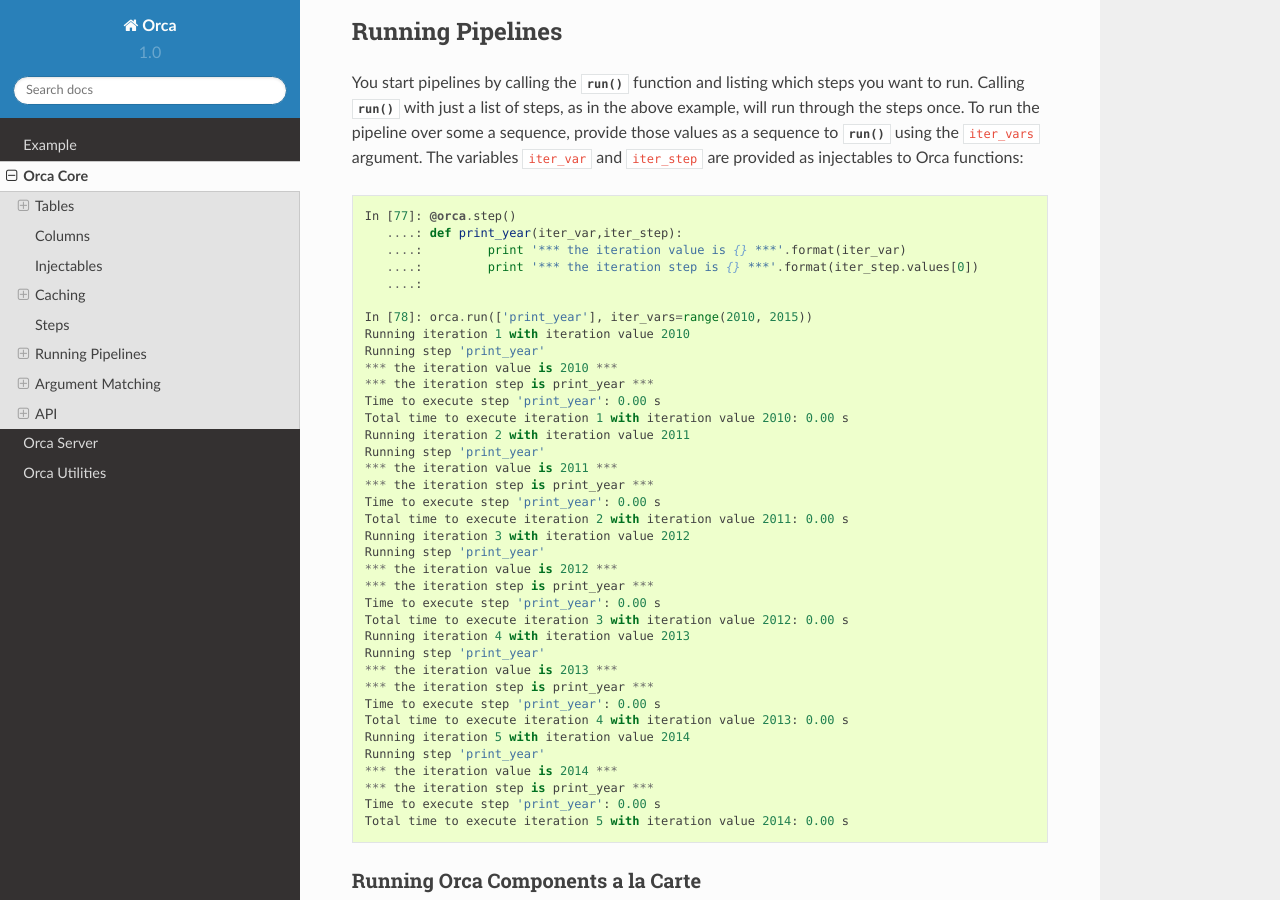
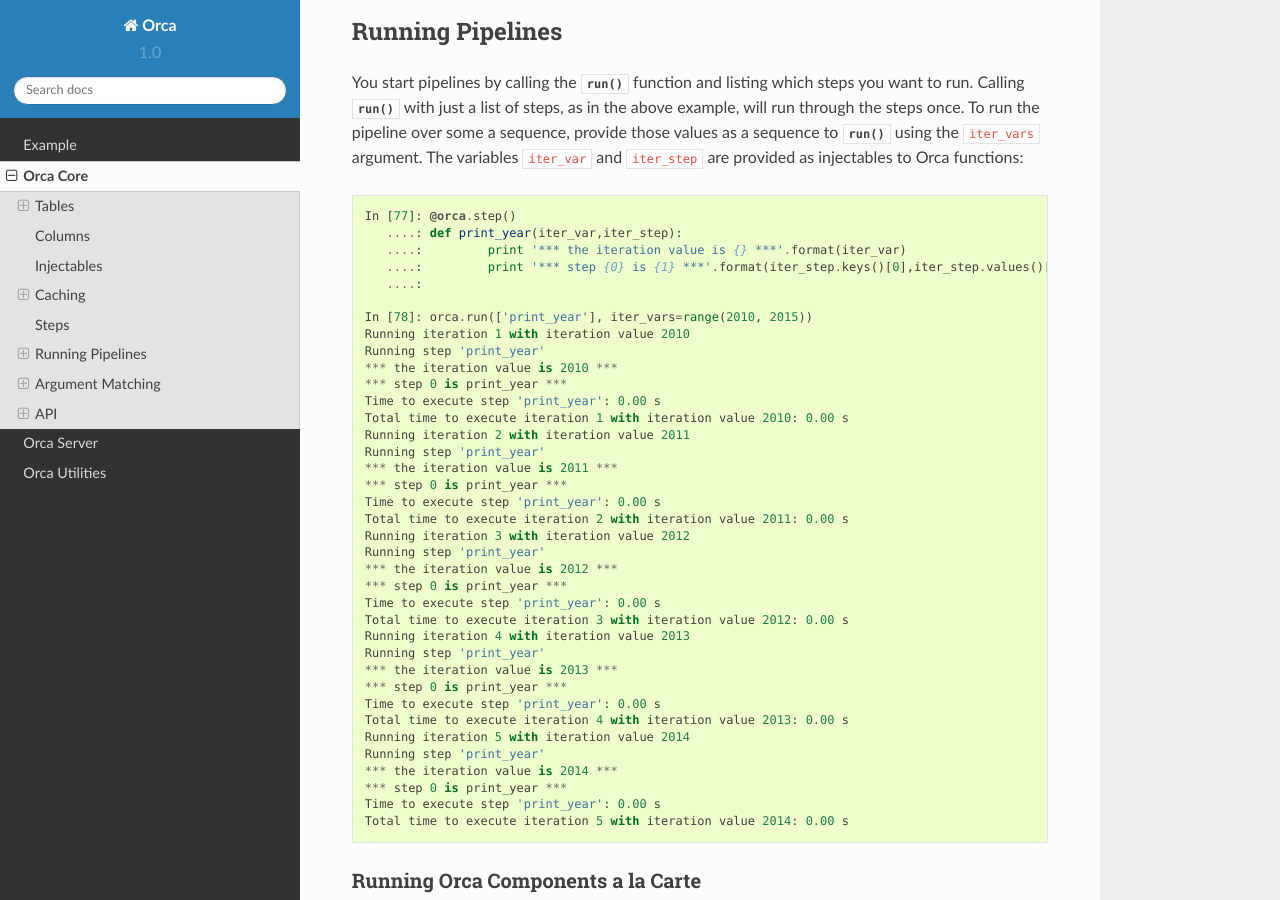
Before and after one commit to UDST/orca, a Sphinx documentation site: the page built from docs/core.rst, in a window 1280 px wide and 900 px high, scrolled down 7618 px. Built offline with Sphinx 7.4.7 and the Read the Docs theme 2.0.0, drawn with Linux system fonts in a browser that asks for light colours.

Commit message:
updated docs to better represent iter_step as a dict

```diff
--- a/docs/core.rst
+++ b/docs/core.rst
@@ -415,38 +415,38 @@ The variables ``iter_var`` and ``iter_step`` are provided as injectables to Orca
     In [77]: @orca.step()
        ....: def print_year(iter_var,iter_step):
        ....:         print '*** the iteration value is {} ***'.format(iter_var)
-       ....:         print '*** the iteration step is {} ***'.format(iter_step.values[0])
+       ....:         print '*** step {0} is {1} ***'.format(iter_step.keys()[0],iter_step.values()[0])
        ....:
 
     In [78]: orca.run(['print_year'], iter_vars=range(2010, 2015))
     Running iteration 1 with iteration value 2010
     Running step 'print_year'
     *** the iteration value is 2010 ***
-    *** the iteration step is print_year ***
+    *** step 0 is print_year ***
     Time to execute step 'print_year': 0.00 s
     Total time to execute iteration 1 with iteration value 2010: 0.00 s
     Running iteration 2 with iteration value 2011
     Running step 'print_year'
     *** the iteration value is 2011 ***
-    *** the iteration step is print_year ***
+    *** step 0 is print_year ***
     Time to execute step 'print_year': 0.00 s
     Total time to execute iteration 2 with iteration value 2011: 0.00 s
     Running iteration 3 with iteration value 2012
     Running step 'print_year'
     *** the iteration value is 2012 ***
-    *** the iteration step is print_year ***
+    *** step 0 is print_year ***
     Time to execute step 'print_year': 0.00 s
     Total time to execute iteration 3 with iteration value 2012: 0.00 s
     Running iteration 4 with iteration value 2013
     Running step 'print_year'
     *** the iteration value is 2013 ***
-    *** the iteration step is print_year ***
+    *** step 0 is print_year ***
     Time to execute step 'print_year': 0.00 s
     Total time to execute iteration 4 with iteration value 2013: 0.00 s
     Running iteration 5 with iteration value 2014
     Running step 'print_year'
     *** the iteration value is 2014 ***
-    *** the iteration step is print_year ***
+    *** step 0 is print_year ***
     Time to execute step 'print_year': 0.00 s
     Total time to execute iteration 5 with iteration value 2014: 0.00 s
 
```
